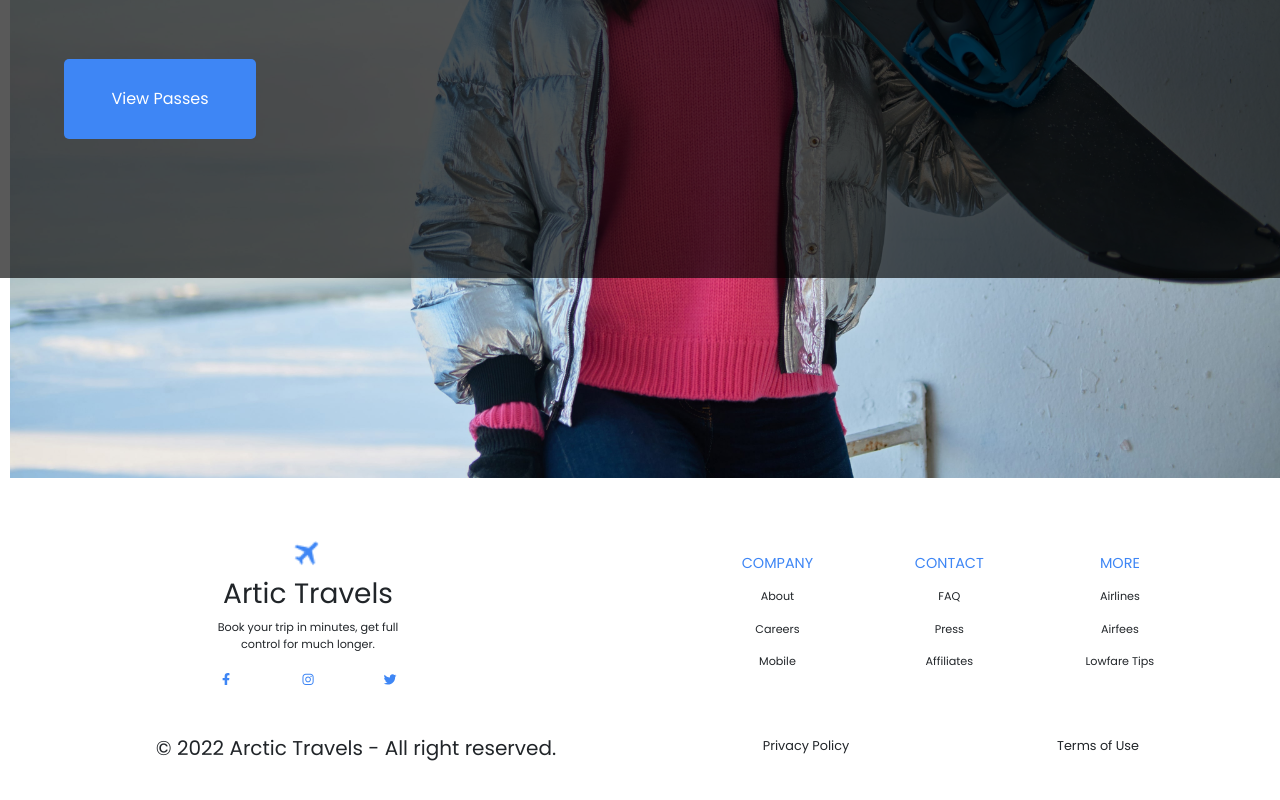
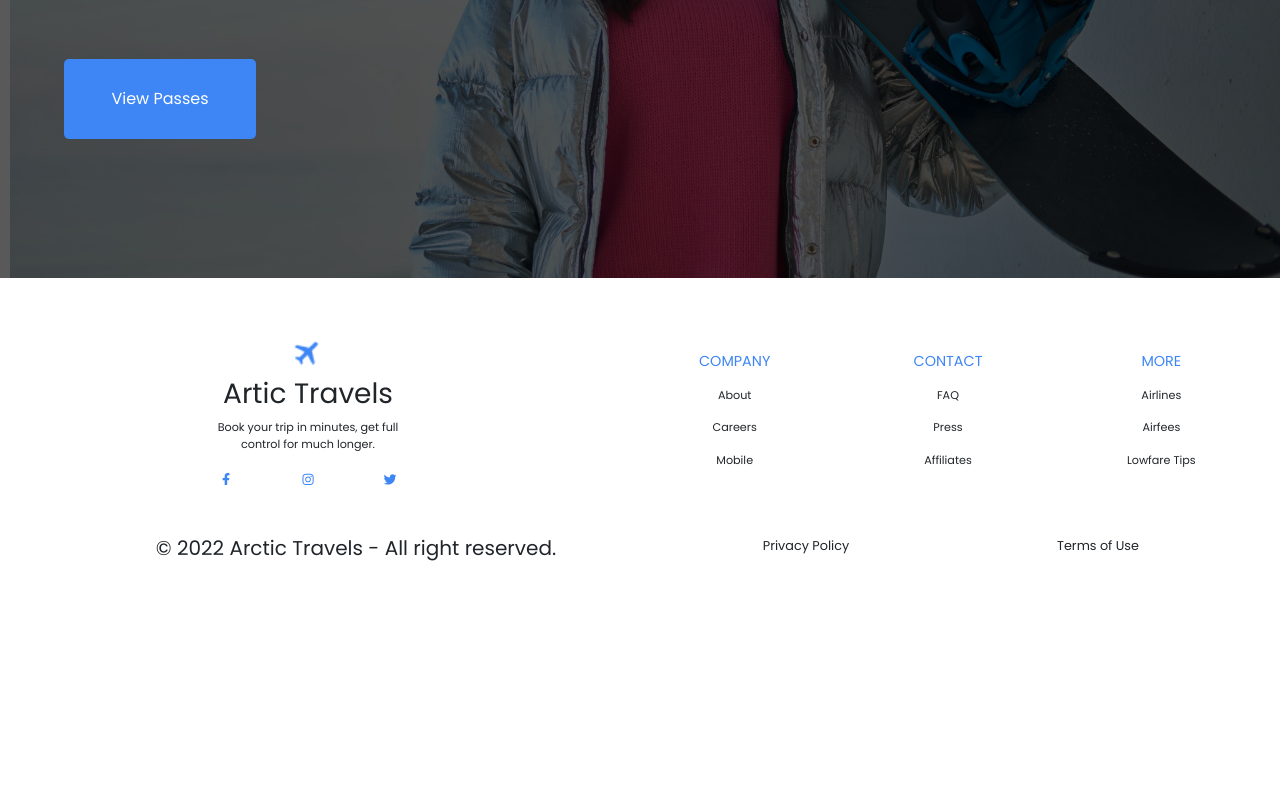
Before and after one commit to AJ-droi/Artic-Travels, a React (Create React App) app in the folder artic-app/: page / in a window 1280 px wide. Shown: the part 5074-5874 px from the top of the page. After the commit the page ends 5752 px from the top, so only its background shows below. Built offline with nearby package versions, Linux system fonts and the light colour scheme.

Commit message:
responsive adjustment

```diff
--- a/artic-app/src/Components/Footer.js
+++ b/artic-app/src/Components/Footer.js
@@ -21,7 +21,8 @@ const Footer = () => {
             </div>
 
             <div className="footer-first-div2 text-center col-lg-6 pt-4">
-                <div id="div1" className="justify-content-center">
+                <div className="row">
+                    <div id="div1" className="col-lg-4 col-sm-4">
                         <h4>COMPANY</h4>
                         <div className="pt-2">
                             <p>About</p>
@@ -31,7 +32,7 @@ const Footer = () => {
 
                     </div>
 
-                <div id="div2" className="justify-content-center">
+                    <div id="div2" className="col-lg-4 col-sm-4">
                         <h4>CONTACT</h4>
                         <div className="pt-2">
                             <p>FAQ</p>
@@ -41,7 +42,7 @@ const Footer = () => {
 
                     </div>
 
-                <div id="div3" className="justify-content-center">
+                    <div id="div3" className="col-lg-4 col-sm-4">
                         <h4>MORE</h4>
                         <div className="pt-2">
                             <p>Airlines</p>
@@ -49,6 +50,8 @@ const Footer = () => {
                             <p>Lowfare Tips</p>
                         </div>
                     </div>
+                </div>
+
             </div>
         </div>
       </section>
--- a/artic-app/src/Components/artic.css
+++ b/artic-app/src/Components/artic.css
@@ -354,18 +354,17 @@ nav li{
     background-repeat: no-repeat;
     background-size: cover;
     background-position: 10px -50px;
-    height: 100vh;
+    height: 75vh;
 }
 
 .passes-container::before{
     position: absolute;
     content: "";
     width: 100%;
-    height: 100vh;
     background-color: #000000;
     opacity: 0.65;
     z-index: 2;
-    left:0;
+
 }
 
 .passes-container h3,
@@ -398,8 +397,7 @@ nav li{
     height: 50vh;
 }
 
-.footer-first,
-.footer-first-div2{
+.footer-first{
     display: flex;
 }
 
@@ -424,7 +422,6 @@ nav li{
     font-size: 0.8rem;
 }
 
-.footer-first-div2,
 .footer-second-div1{
     justify-content: space-evenly;
     width: 50%;
@@ -549,12 +546,6 @@ nav li{
         font-size: 1.5rem;
     }
 
-    .footer-first-div2{
-        display: grid;
-        place-items: center;
-    }
-
-
     .footer-second h5{
         font-size: 0.8rem;
     }
@@ -587,10 +578,4 @@ nav li{
         height: 75vh;
     }
 
-    .footer-first-div2{
-        display: flex;
-        place-items: center;
-    }
-
-
 }
```
Lines whose indentation alone changed are shown as unchanged.
